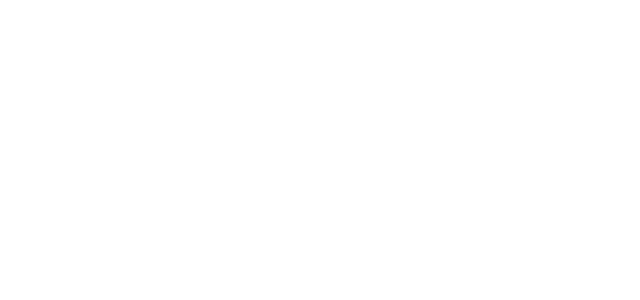
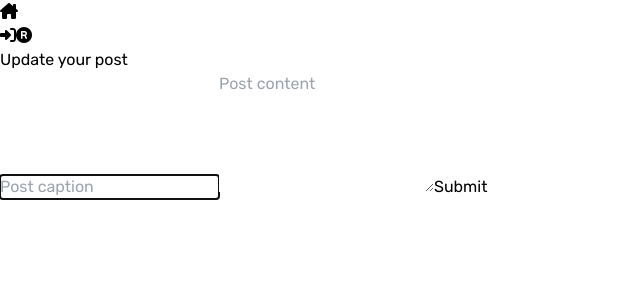
Before and after one commit to Ishrak-Adit07/MERN-Todo, a React (Vite) app in the folder client/: page /updatePost in a window 1280 px wide. Before the commit this address had no page. Shown: the top 300 px of the page, without its empty margins (0-640 px from the left). Built offline with nearby package versions, Linux system fonts and the light colour scheme.

Commit message:
useLocation commit

```diff
--- a/client/src/App.jsx
+++ b/client/src/App.jsx
@@ -6,6 +6,7 @@
 import Dashboard from './pages/users/Dashboard';
 import PostHome from './pages/posts/PostHome';
 import CreatePost from './pages/posts/CreatePost';
+import UpdatePost from './pages/posts/UpdatePost';
 
 const App = () => {
   return (
@@ -22,6 +23,7 @@
           <Route path="dashboard" element={<Dashboard />} />
 
           <Route path="createPost" element={<CreatePost />} />
+          <Route path="updatePost" element={<UpdatePost />} />
 
         </Route>
 
--- /dev/null
+++ b/client/src/pages/posts/UpdatePost.jsx
@@ -0,0 +1,70 @@
+import React, { useContext, useState } from 'react';
+import { createPost } from '../../Controllers/post.controller';
+import Alert from '../../components/Alert';
+import { PostContext } from '../../Context/PostContext';
+import { useLocation, useNavigate } from 'react-router-dom';
+
+const UpdatePost = () => {
+
+  const {posts, setPosts} = useContext(PostContext);
+
+  const navigate = useNavigate();
+  const location = useLocation();
+
+  console.log(location);
+
+  const [error, setError] = useState(null);
+
+  const [caption, setCaption] = useState("");
+  const [body, setBody] = useState("");
+
+    const handleUpdatePost = async(e) =>{
+        e.preventDefault();
+
+        // try {
+
+        //     const data = await createPost(caption, body);
+        //     console.log(data.newPost);
+
+        //     setPosts(...posts, data.newPost);
+
+        //     navigate("/dashboard");
+
+        // } catch (err) {
+        //     setError(err.message);
+        //     console.log(err.message);
+        // }
+
+        setError(null);
+
+    }
+
+  return (
+    <section className='card'>
+        <h1 className='caption'>Update  your post</h1>
+
+        <form onSubmit={handleUpdatePost}>
+            <input type='text'
+                   placeholder='Post caption'
+                   value={caption}
+                   onChange={(e) => setCaption(e.target.value)}
+                   className='input'
+                   autoFocus />
+            <textarea rows="5"
+                      placeholder='Post content'
+                      className='input'
+                      value={body}
+                      onChange={(e) => setBody(e.target.value)}></textarea>
+
+            <button className='btn' type='submit'>
+                Submit
+            </button>
+
+            {error && <Alert msg={error}/>}
+
+        </form>
+    </section>
+  );
+}
+
+export default UpdatePost;
--- a/client/src/pages/users/Dashboard.jsx
+++ b/client/src/pages/users/Dashboard.jsx
@@ -69,7 +69,8 @@
             <div key={post._id}>
               <Post post={post}>
                 <div className="flex items-center gap-2">
-                  <Link className="fa-solid fa-pen-to-square nav-link text-green-500 hover:bg-green-200" title="Update" to="/update"></Link>
+                  <Link className="fa-solid fa-pen-to-square nav-link text-green-500 hover:bg-green-200" title="Update" to="/updatePost"
+                  state={{name : "Jon"}}></Link>
                   <button className='fa-solid fa-trash-can nav-link text-red-500 hover:bg-red-200' title='Delete' onClick={()=>{
                     handleDeletePost(post._id)
                   }}></button>
```
